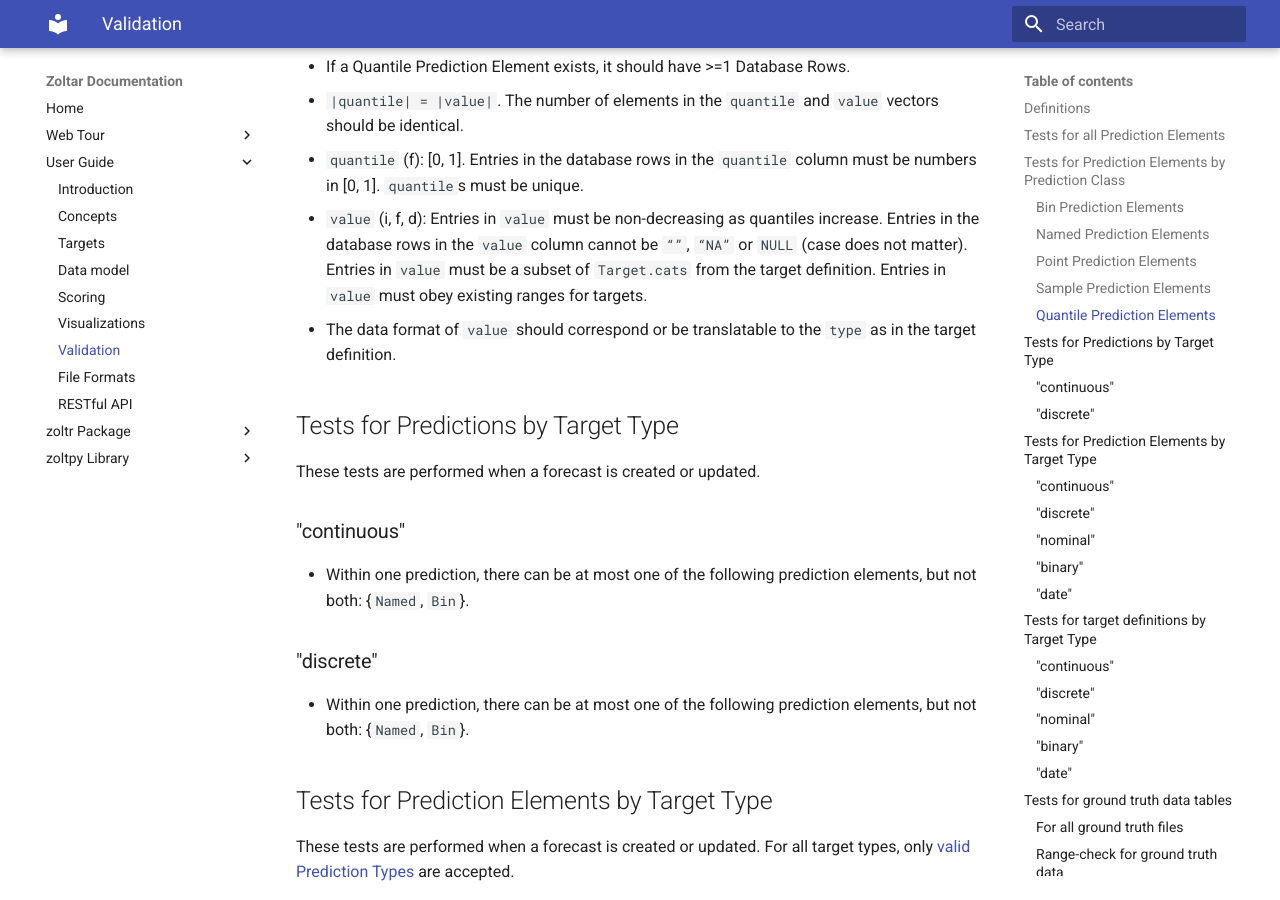
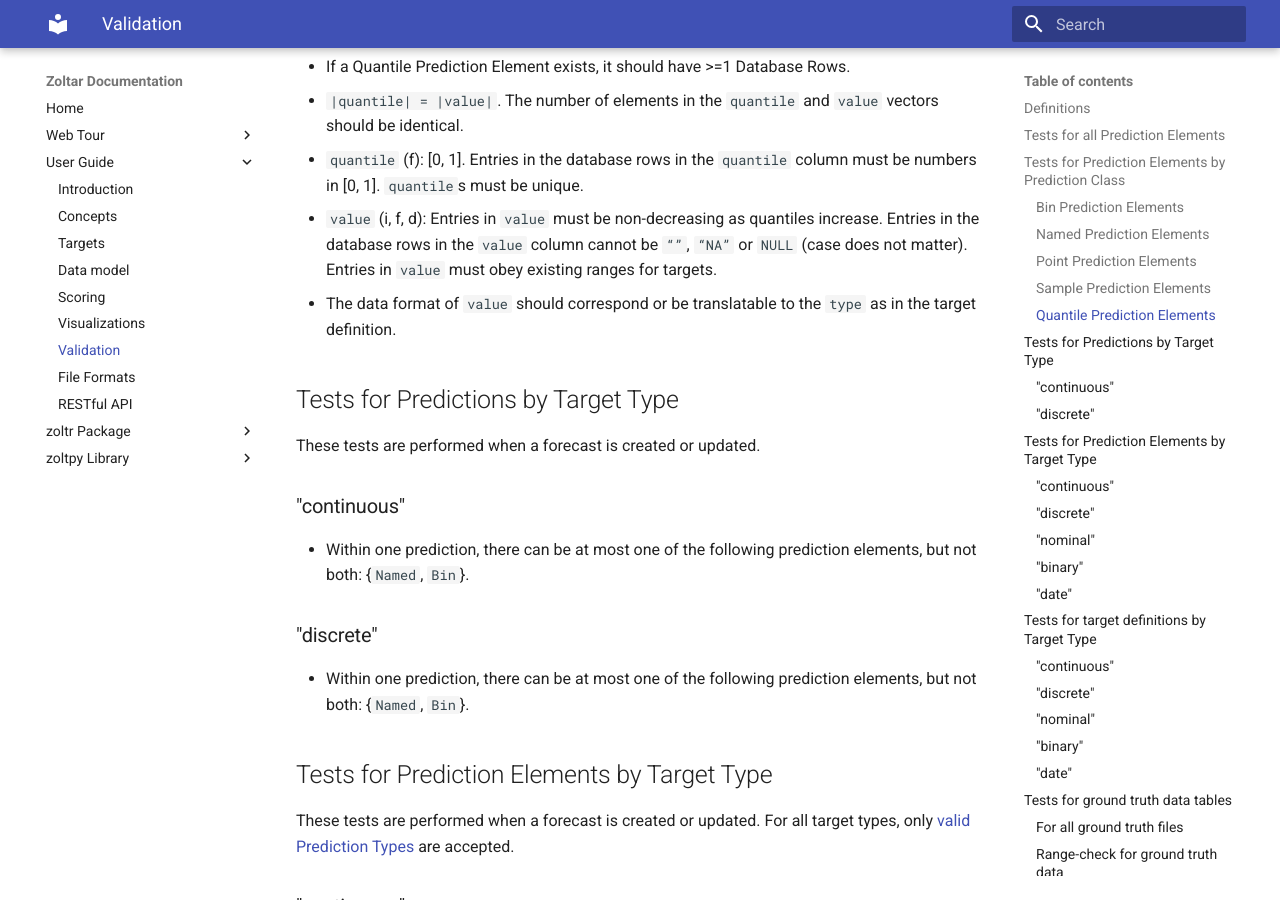
Before and after one commit to reichlab/docs.zoltardata, an MkDocs documentation site: the page built from docs/Validation.md, in a window 1280 px wide and 900 px high, scrolled down 2698 px. Built offline with MkDocs 1.6.1 and Material for MkDocs 9.7.7, drawn with Linux system fonts in a browser that asks for light colours.

Commit message:
Update Validation.md
don't need reference to target.cats for quantile forecasts.

```diff
--- a/docs/Validation.md
+++ b/docs/Validation.md
@@ -82,7 +82,7 @@ Binomial    | 0<=p<=1   |   n>0     |    -
 - If a Quantile Prediction Element exists, it should have >=1 Database Rows.
 - `|quantile| = |value|`. The number of elements in the `quantile` and `value` vectors should be identical.
 - `quantile` (f): [0, 1]. Entries in the database rows in the `quantile` column must be numbers in [0, 1]. `quantile`s must be unique.
-- `value` (i, f, d): Entries in `value` must be non-decreasing as quantiles increase. Entries in the database rows in the `value` column cannot be `“”`, `“NA”` or `NULL` (case does not matter). Entries in `value` must be a subset of `Target.cats` from the target definition. Entries in `value` must obey existing ranges for targets.
+- `value` (i, f, d): Entries in `value` must be non-decreasing as quantiles increase. Entries in the database rows in the `value` column cannot be `“”`, `“NA”` or `NULL` (case does not matter). Entries in `value` must obey existing ranges for targets.
 - The data format of `value` should correspond or be translatable to the `type` as in the target definition.
 
 
```
